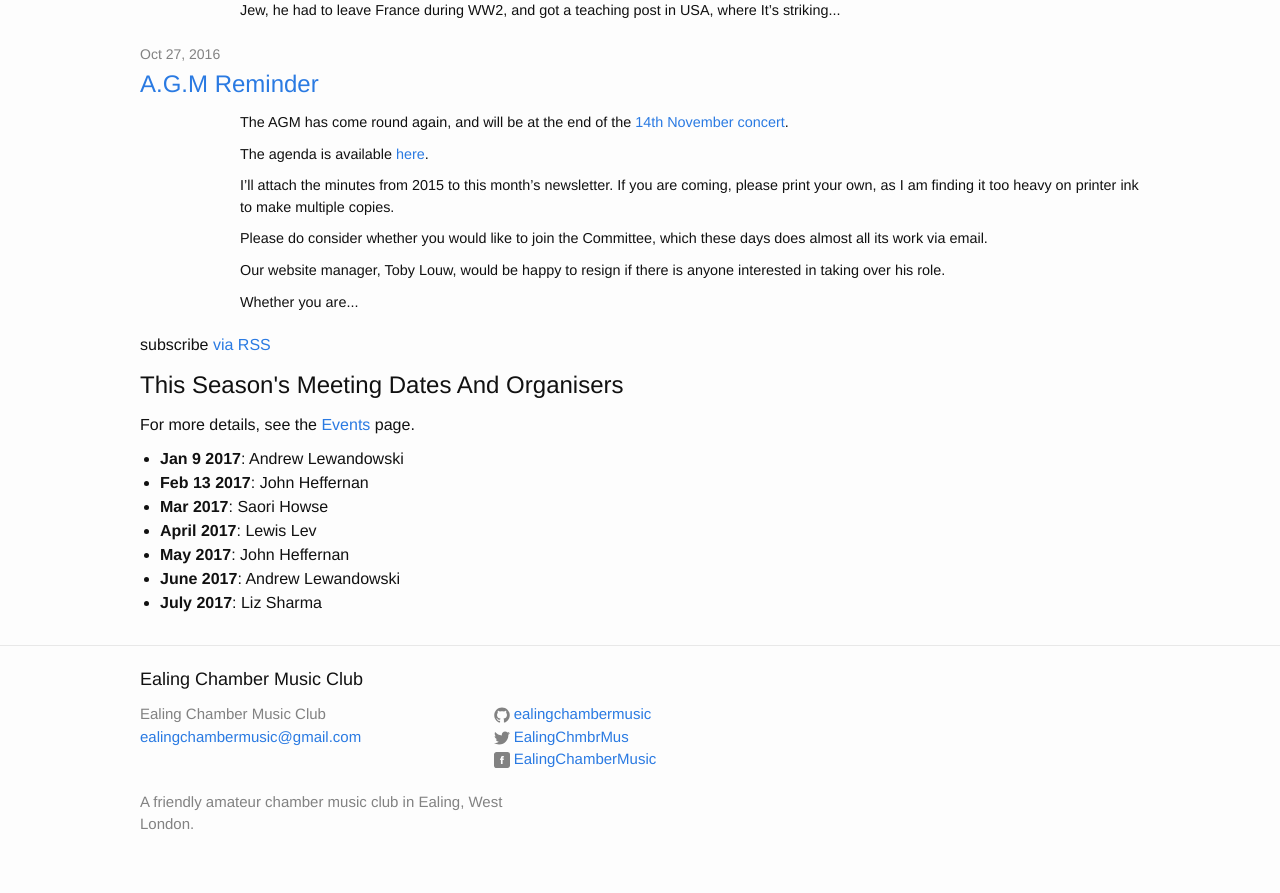
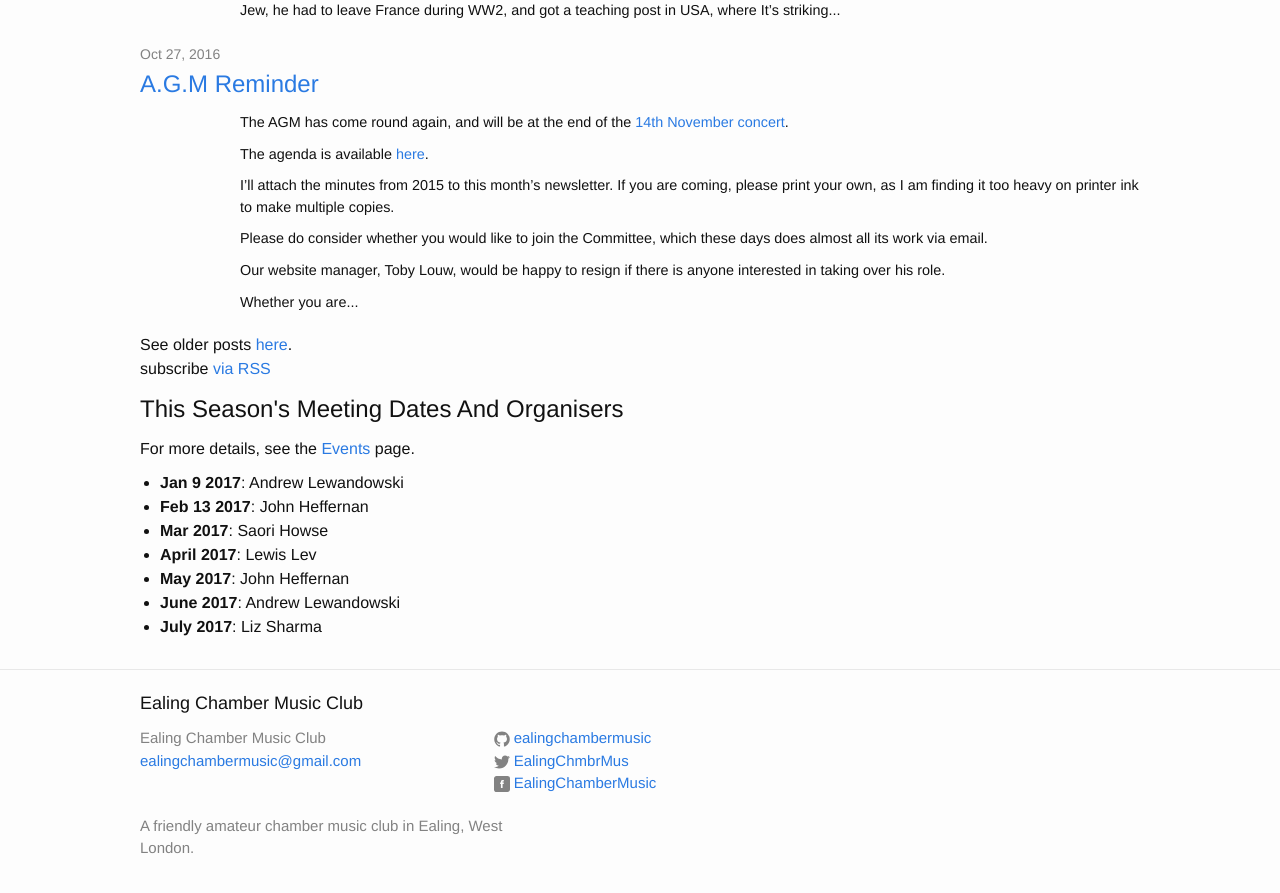
Before and after one commit to ealingchambermusic/ealingchambermusic.github.io, a Jekyll site: the page built from index.html, in a window 1280 px wide and 900 px high, scrolled down 1476 px. Shown: the top 893 px of the window. Built offline with Jekyll 4.4.1, drawn with Linux system fonts in a browser that asks for light colours.

Commit message:
[TL] Adds older posts link

```diff
--- a/index.html
+++ b/index.html
@@ -14,7 +14,6 @@ layout: default
     </p>
 
     <h1>Recent Posts</h1>
-
     <ul class="post-list">
         {% for post in site.posts limit:4 %}
         <li>
@@ -27,6 +26,8 @@ layout: default
         </li>
         {% endfor %}
     </ul>
+
+    See older posts <a href="/posts/index.html">here</a>.
 
     <p class="rss-subscribe">subscribe <a href="{{ "/feed.xml" | prepend: site.baseurl }}">via RSS</a></p>
 
```
